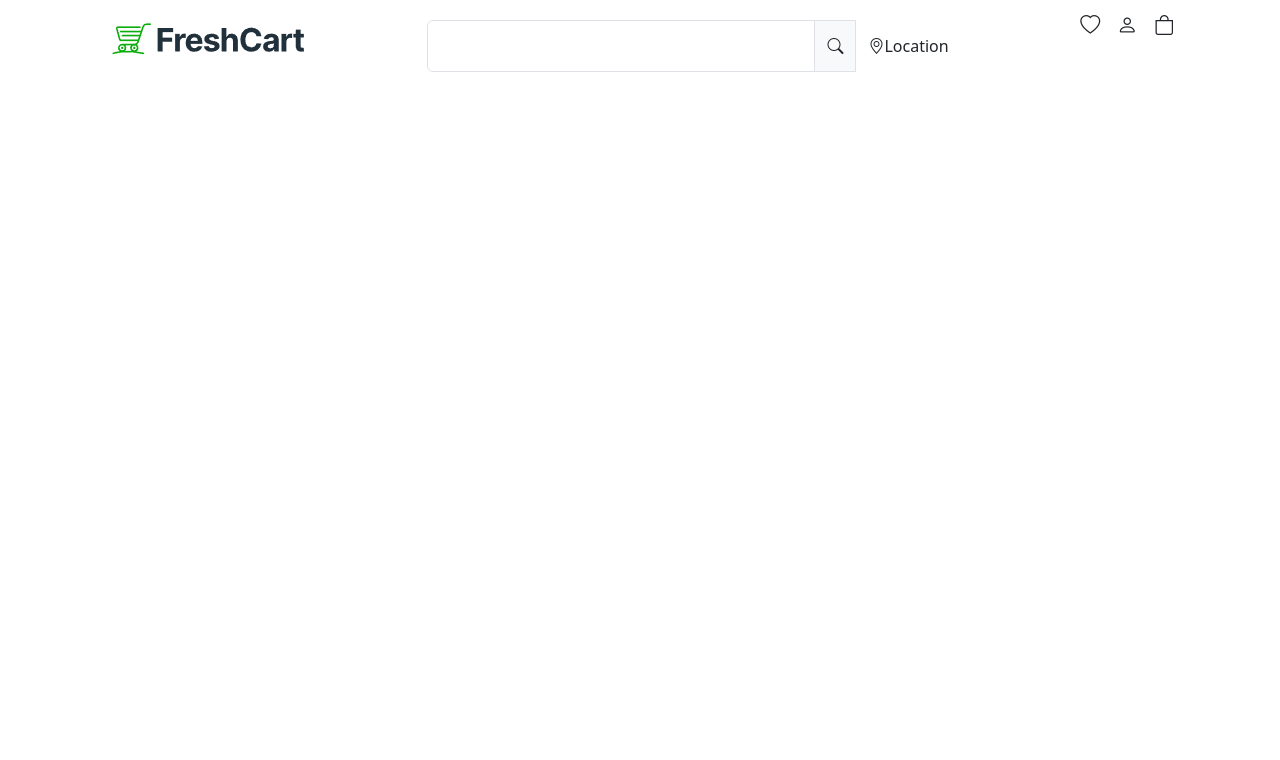
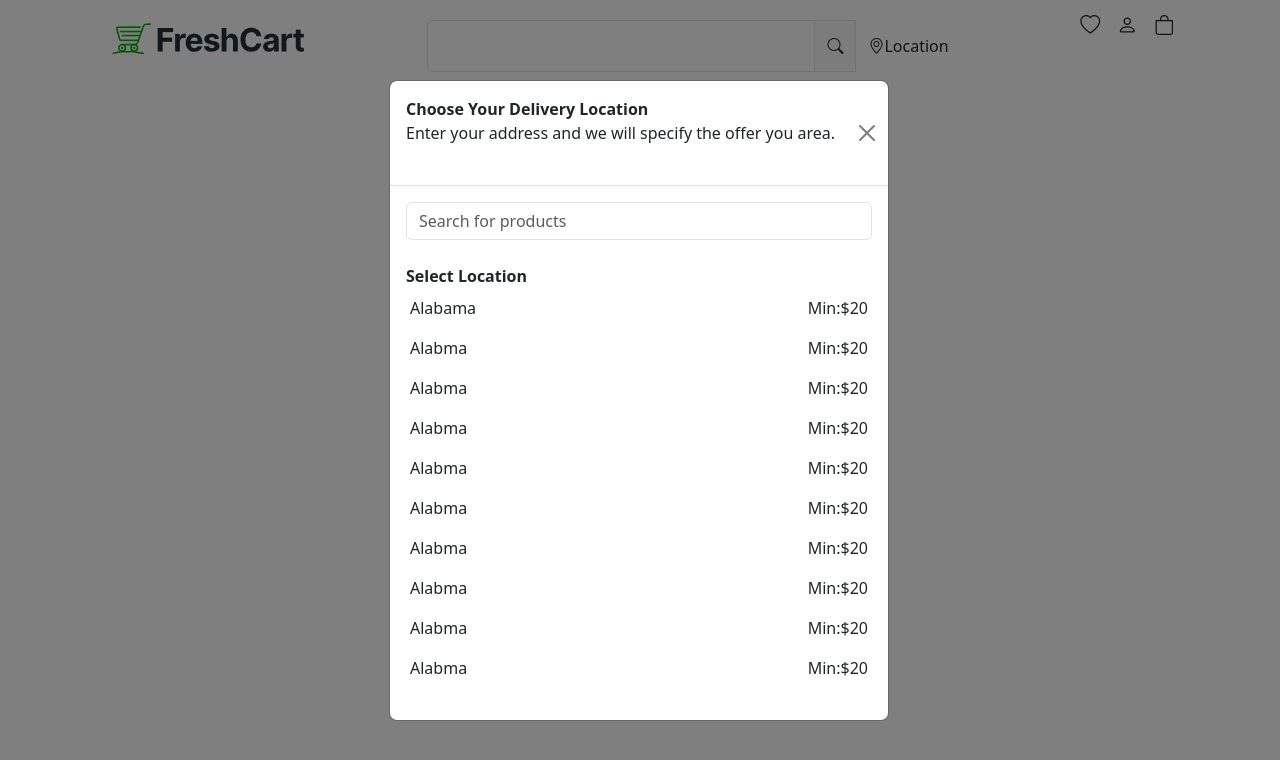
Before and after one commit to ashif82/ReactProject, a React (Create React App) app: page / in a window 1280 px wide. Both pictures are taken after a click on the button "Location". Shown: the top 760 px of the page. Built offline with nearby package versions, Linux system fonts and the light colour scheme.

Commit message:
add location modal and sidebar offcanvas in header

```diff
--- a/src/Freshcart/freshcard-header.jsx
+++ b/src/Freshcart/freshcard-header.jsx
@@ -33,24 +33,144 @@ export function FreshCartHeader() {
           <div id="searchLocation" className="input-group w-50 " style={headerTop}>
             <input type="text" className="form-control  " />
             <span className="bi bi-search input-group-text"></span>
-            <button
+
+            <button data-bs-target="#locations"data-bs-toggle="modal"
               style={location}
               onMouseOver={headerLocationOver}
               onMouseOut={headerLocationOut}
               className="btn"
             >
-              <span className="bi bi-geo-alt">Location</span>
+              <span  className="bi bi-geo-alt">Location</span>
             </button>
+
+            <div className="modal fade " id="locations" >
+              <div className="modal-dialog modal-dialog-scrollable modal-dialog-centered">
+                <div className="modal-content ">
+                  <div className="modal-header">
+                   <dl className="row">
+                    <dt>Choose Your Delivery Location </dt>
+                    <dd>Enter your address and we will specify the offer you area.</dd>
+                   </dl>
+                   <button className="btn btn-close" data-bs-dismiss="modal"></button>
+                  </div>
+                  <div className="modal-body">
+                    <input type="text" className="form-control" placeholder="Search for products" />
+                   <dl className="row mt-4">
+                    <dt>Select Location</dt>
+                    <a className="nav-link d-flex justify-content-between px-3 py-2 " href="">
+                      <span>Alabama</span>
+                      <span>Min:$20</span>
+                    </a>
+                    <a className="nav-link d-flex justify-content-between px-3 py-2 " href="">
+                      <span>Alabma</span>
+                      <span>Min:$20</span>
+                    </a>
+                    <a className="nav-link d-flex justify-content-between px-3 py-2 " href="">
+                      <span>Alabma</span>
+                      <span>Min:$20</span>
+                    </a>
+                    <a className="nav-link d-flex justify-content-between px-3 py-2 " href="">
+                      <span>Alabma</span>
+                      <span>Min:$20</span>
+                    </a>
+                    <a className="nav-link d-flex justify-content-between px-3 py-2 " href="">
+                      <span>Alabma</span>
+                      <span>Min:$20</span>
+                    </a>
+                    <a className="nav-link d-flex justify-content-between px-3 py-2 " href="">
+                      <span>Alabma</span>
+                      <span>Min:$20</span>
+                    </a>
+                    <a className="nav-link d-flex justify-content-between px-3 py-2 " href="">
+                      <span>Alabma</span>
+                      <span>Min:$20</span>
+                    </a>
+                    <a className="nav-link d-flex justify-content-between px-3 py-2 " href="">
+                      <span>Alabma</span>
+                      <span>Min:$20</span>
+                    </a>
+                    <a className="nav-link d-flex justify-content-between px-3 py-2 " href="">
+                      <span>Alabma</span>
+                      <span>Min:$20</span>
+                    </a>
+                    <a className="nav-link d-flex justify-content-between px-3 py-2 " href="">
+                      <span>Alabma</span>
+                      <span>Min:$20</span>
+                    </a>
+                   </dl>
+                  </div>
+                </div>
+              </div>
+            </div>
           </div>
+
           <div>
           {headerIcon.map((item) => (
             <span style={headerIconGap} key={item} className={item}></span>
           ))}
-          <button id="list" className="btn bi bi-list fs-2"></button>
+          <button data-bs-target="#lists" data-bs-toggle="offcanvas" id="list" className="btn bi bi-list fs-2"></button>
         </div>
         </div>
 
+        <div className="offcanvas offcanvas-start" id="lists">
+                <div className="offcanvas-header">
+                  <img src="freshcartimg/freshcardlogo.png" width="150" alt="" />
+                  <button data-bs-dismiss="offcanvas" className="btn btn-close"></button>
+                </div>
+                <div className="offcanvas-body">
+                 <div className="input-group">
+                 <input type="text" className="form-control"placeholder="Search for product" />
+                 <button className="bi bi-search input-group-text"></button>
+                 </div>
 
+                  <div className="dropdown mt-3">
+                    <button data-bs-toggle="dropdown" className="btn btn-success"><span>All Departments</span></button>
+                    <ul className="dropdown-menu">
+                      <li className="dropdown-item"><a className="nav-link" href="">Dairy, Breads & Eggs</a></li>
+                    </ul>
+                  </div>
+                    <select className="form-select mt-2">
+                      <option>Home</option>
+                      <option></option>
+
+                    </select>
+                    <select className="form-select ">
+                      <option>Shop</option>
+                      <option></option>
+
+                    </select>
+                    <select className="form-select">
+                      <option>store</option>
+                      <option></option>
+
+                    </select>
+                    <select className="form-select">
+                      <option>Mega menu</option>
+                      <option></option>
+
+                    </select>
+                    <select className="form-select">
+                      <option>Pages</option>
+                      <option></option>
+
+                    </select>
+                    <select className="form-select ">
+                      <option>Account</option>
+                      <option></option>
+
+                    </select>
+                    <select className="form-select ">
+                      <option>Dashboard</option>
+                      <option></option>
+
+                    </select>
+                    <select className="form-select ">
+                      <option>Docs</option>
+                      <option></option>
+
+                    </select>
+                </div>
+        </div>
       </div>
     </div>
   );
--- a/src/Freshcart/freshcart.jsx
+++ b/src/Freshcart/freshcart.jsx
@@ -4,7 +4,6 @@ export function FreshCart(){
     return(
         <div className="container-fluid">
             <FreshCartHeader/>
-
         </div>
     )
 }
```
